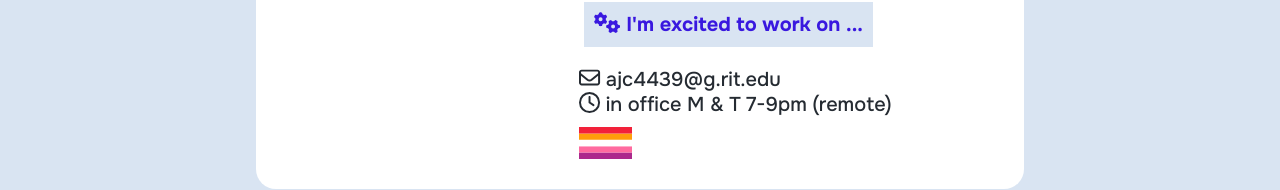
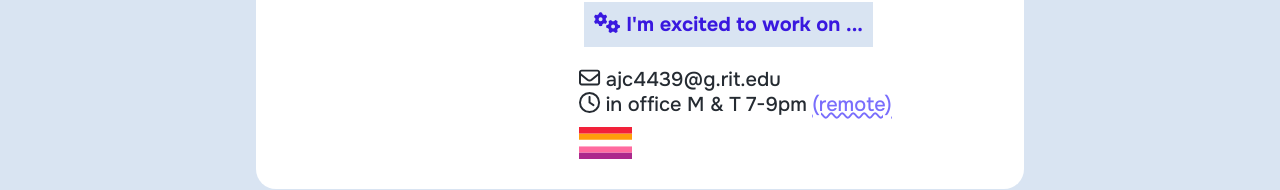
Before and after one commit to OUTspoken-RIT/website, a Next.js app: page /team in a window 1280 px wide. Shown: the part 532-722 px from the top of the page. Built offline with nearby package versions, Linux system fonts and the light colour scheme.

Commit message:
added officeHoursUrl to OfficerBio componet & added zoom link to Angelis's OfficerBio

```diff
--- a/components/composite/OfficerBio.jsx
+++ b/components/composite/OfficerBio.jsx
@@ -18,7 +18,14 @@ export function OfficerBio({
   email,
   children,
   officeHours,
+  officeHoursUrl,
 }) {
+
+  let remoteOrNothing = "";
+  if (officeHoursUrl !== undefined) {
+    remoteOrNothing = <a href={officeHoursUrl} target="_blank" title="Office Hours">(remote)</a>;
+  }
+
   return (
     <Container color="white" className="officer-bio">
       <img src={image} alt={`portrait of ${name}`} />
@@ -35,7 +42,7 @@ export function OfficerBio({
           <FontAwesomeIcon icon={faEnvelope} /> {email}
         </p>
         <p>
-          <FontAwesomeIcon icon={faClock} /> in office {officeHours}
+          <FontAwesomeIcon icon={faClock} /> in office {officeHours} {remoteOrNothing}
         </p>
       </div>
       <div className="flags h2">
--- a/pages/team.jsx
+++ b/pages/team.jsx
@@ -36,7 +36,8 @@ export default function Team() {
           pronouns="She/Her"
           flags="lesbian"
           email="ajc4439@g.rit.edu"
-          officeHours="M & T 7-9pm (remote)"
+          officeHours="M & T 7-9pm"
+          officeHoursUrl="https://rit.zoom.us/j/95076270332"
         >
           <OfficerMajor>5th Year - Robotics and Manufacturing Engineering Technology BS</OfficerMajor>
           <OfficerFunFact>Fun fact about me!</OfficerFunFact>
```
